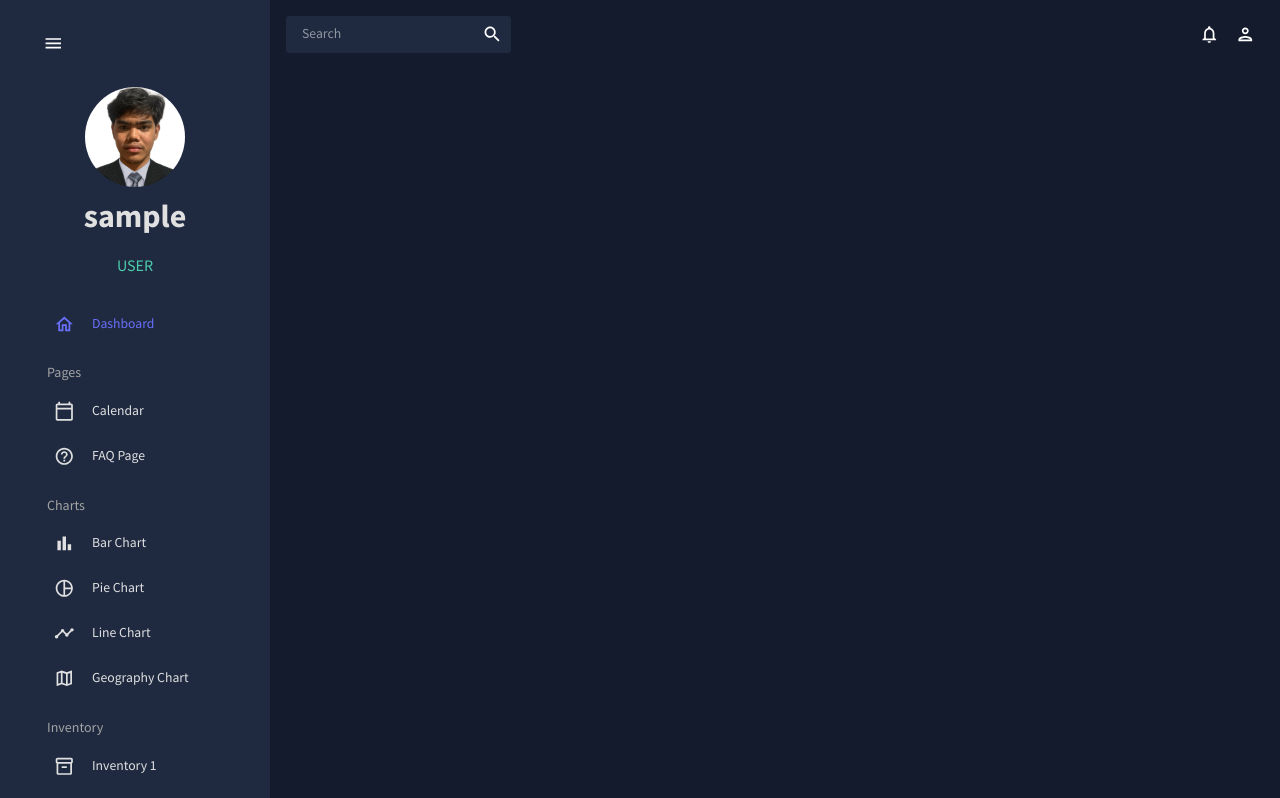
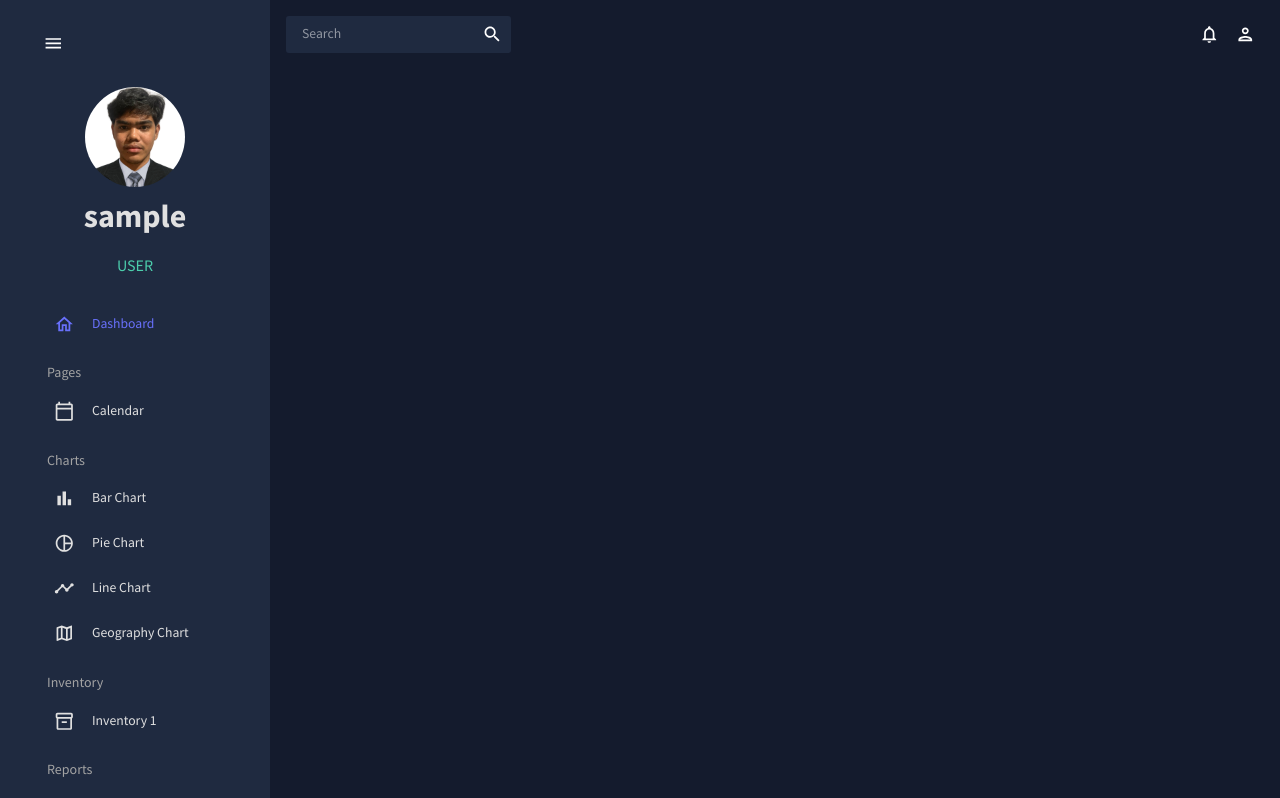
Before and after one commit to janwry26/tup-capstone, a React (Create React App) app in the folder client/: page /dashboard in a window 1280 px wide. Shown: the top 798 px of the page. Built offline with nearby package versions, Linux system fonts and the light colour scheme; sample sign-in values are in the browser's storage.

Commit message:
remove faq pages from dashboard

```diff
--- a/client/src/components/Dashboard.js
+++ b/client/src/components/Dashboard.js
@@ -13,7 +13,6 @@ import Form from "../scenes/form";
 import AdminForm from "../scenes/adminForm";
 import Line from "../scenes/line";
 import Pie from "../scenes/pie";
-import FAQ from "../scenes/faq";
 import Geography from "../scenes/geography";
 import { CssBaseline, ThemeProvider } from "@mui/material";
 import { ColorModeContext, useMode } from "../theme";
@@ -41,7 +40,6 @@ function DashboardMain() {
             <Route path="/contacts" element={<Contacts />} />
             <Route path="/form" element={<Form />} />
             <Route path="/adminForm" element={<AdminForm />} />
-            <Route path="/faq" element={<FAQ />} />
             <Route path="/team" element={<Team />} />
             <Route path="/line" element={<Line />} />
             <Route path="/calendar" element={<Calendar />} />
--- a/client/src/scenes/global/Sidebar.js
+++ b/client/src/scenes/global/Sidebar.js
@@ -9,10 +9,8 @@ import { tokens } from "../../theme";
 import HomeOutlinedIcon from "@mui/icons-material/HomeOutlined";
 import PeopleOutlinedIcon from "@mui/icons-material/PeopleOutlined";
 import ContactsOutlinedIcon from "@mui/icons-material/ContactsOutlined";
-import ReceiptOutlinedIcon from "@mui/icons-material/ReceiptOutlined";
 import PersonOutlinedIcon from "@mui/icons-material/PersonOutlined";
 import CalendarTodayOutlinedIcon from "@mui/icons-material/CalendarTodayOutlined";
-import HelpOutlineOutlinedIcon from "@mui/icons-material/HelpOutlineOutlined";
 import BarChartOutlinedIcon from "@mui/icons-material/BarChartOutlined";
 import PieChartOutlineOutlinedIcon from "@mui/icons-material/PieChartOutlineOutlined";
 import TimelineOutlinedIcon from "@mui/icons-material/TimelineOutlined";
@@ -217,13 +215,6 @@ const Sidebar = () => {
               selected={selected}
               setSelected={setSelected}
             />
-            <Item
-              title="FAQ Page"
-              to="/dashboard/faq"
-              icon={<HelpOutlineOutlinedIcon />}
-              selected={selected}
-              setSelected={setSelected}
-            />
 
             <Typography
               variant="h6"
```
